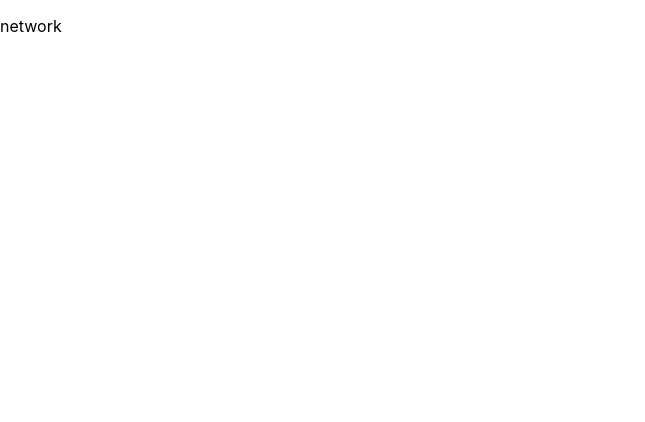
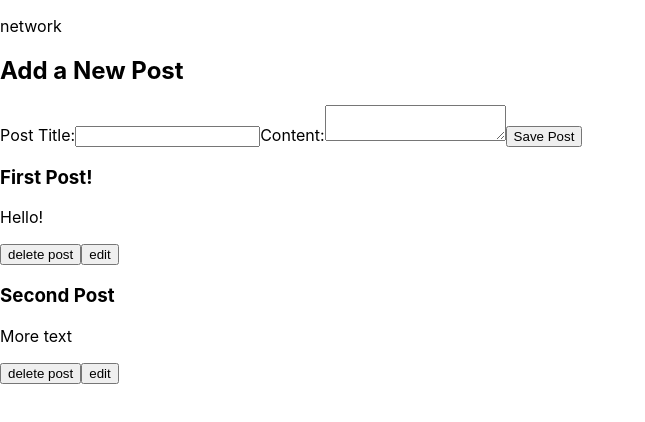
Before and after one commit to joaovitorzv/bug-free-lamp, a React (Create React App) app in the folder web/: page /network in a window 1280 px wide. Shown: the top 422 px of the page, without its empty margins (0-645 px from the left). Built offline with nearby package versions, Linux system fonts and the light colour scheme.

Commit message:
feat: redux concepts
basic "state crud" to understand how redux works

```diff
--- a/web/package.json
+++ b/web/package.json
@@ -3,6 +3,7 @@
   "version": "0.1.0",
   "private": true,
   "dependencies": {
+    "@reduxjs/toolkit": "^1.8.0",
     "@testing-library/jest-dom": "^5.14.1",
     "@testing-library/react": "^12.0.0",
     "@testing-library/user-event": "^13.2.1",
@@ -12,6 +13,8 @@
     "@types/react-dom": "^17.0.9",
     "react": "^17.0.2",
     "react-dom": "^17.0.2",
+    "react-redux": "^7.2.6",
+    "react-router-dom": "^6.2.2",
     "react-scripts": "5.0.0",
     "typescript": "^4.4.2",
     "web-vitals": "^2.1.0"
--- a/web/src/App.tsx
+++ b/web/src/App.tsx
@@ -1,8 +1,14 @@
 import "./App.css";
 import AppRoutes from "./routes";
+import store from "./redux/store";
+import { Provider } from "react-redux";
 
 function App() {
-  return <AppRoutes />;
+  return (
+    <Provider store={store}>
+      <AppRoutes />
+    </Provider>
+  );
 }
 
 export default App;
--- /dev/null
+++ b/web/src/actions/postsSlice.ts
@@ -0,0 +1,42 @@
+import { createSlice, nanoid, PayloadAction } from "@reduxjs/toolkit";
+import { RootState } from "../redux/store";
+
+const initialState = [
+  { id: "1", title: "First Post!", content: "Hello!" },
+  { id: "2", title: "Second Post", content: "More text" },
+];
+
+export const postsSlice = createSlice({
+  name: "posts",
+  initialState,
+  reducers: {
+    postAdded: {
+      reducer(state, action: PayloadAction<typeof initialState[0]>) {
+        state.push(action.payload);
+      },
+      prepare(title: string, content: string) {
+        return {
+          payload: {
+            id: nanoid(),
+            title,
+            content,
+          },
+        };
+      },
+    },
+    postDeleted: (state, action) => {
+      return state.filter((post) => post.id !== action.payload);
+    },
+    postEdited: (state, action) => {
+      const editPostIndex = state.findIndex(
+        (post) => post.id === action.payload.id
+      );
+      state[editPostIndex] = { ...action.payload };
+    },
+  },
+});
+
+export const selectPosts = (state: RootState) => state;
+
+export const { postAdded, postDeleted, postEdited } = postsSlice.actions;
+export default postsSlice.reducer;
--- a/web/src/pages/Network/index.tsx
+++ b/web/src/pages/Network/index.tsx
@@ -1,5 +1,114 @@
+import { useState } from "react";
+import { useDispatch, useSelector } from "react-redux";
+import {
+  selectPosts,
+  postAdded,
+  postDeleted,
+  postEdited,
+} from "../../actions/postsSlice";
+
+export const AddPostForm = () => {
+  const [title, setTitle] = useState("");
+  const [content, setContent] = useState("");
+
+  const onTitleChanged = (e: React.ChangeEvent<HTMLInputElement>) =>
+    setTitle(e.target.value);
+  const onContentChanged = (e: React.ChangeEvent<HTMLTextAreaElement>) =>
+    setContent(e.target.value);
+
+  const dispatch = useDispatch();
+
+  return (
+    <section>
+      <h2>Add a New Post</h2>
+      <form>
+        <label htmlFor="postTitle">Post Title:</label>
+        <input
+          type="text"
+          id="postTitle"
+          name="postTitle"
+          value={title}
+          onChange={(e) => onTitleChanged(e)}
+        />
+        <label htmlFor="postContent">Content:</label>
+        <textarea
+          id="postContent"
+          name="postContent"
+          value={content}
+          onChange={(e) => onContentChanged(e)}
+        />
+        <button
+          type="button"
+          onClick={() => dispatch(postAdded(title, content))}
+        >
+          Save Post
+        </button>
+      </form>
+    </section>
+  );
+};
+
+interface PostProps {
+  id: string;
+  title: string;
+  content: string;
+}
+
+const Post = ({ id, title, content }: PostProps) => {
+  const [edit, setEdit] = useState(false);
+  const [editTitle, setEditTile] = useState(title);
+  const [editContent, setEditContent] = useState(content);
+
+  const dispatch = useDispatch();
+
+  function handleEditPost(id: string) {
+    if (!edit) {
+      return setEdit(true);
+    } else {
+      dispatch(postEdited({ id, title: editTitle, content: editContent }));
+      setEdit(false);
+    }
+  }
+
+  return (
+    <div key={id}>
+      <h3>{title}</h3>
+      <p>{content}</p>
+      <button onClick={() => dispatch(postDeleted(id))}>delete post</button>
+      <div style={{ display: edit ? "block" : "none" }}>
+        <input
+          value={editTitle}
+          onChange={(e) => setEditTile(e.target.value)}
+        />
+        <input
+          value={editContent}
+          onChange={(e) => setEditContent(e.target.value)}
+        />
+      </div>
+      <button onClick={() => handleEditPost(id)}>
+        {edit ? "save" : "edit"}
+      </button>
+    </div>
+  );
+};
+
 function Network() {
-  return <p>network</p>;
+  const { posts } = useSelector(selectPosts);
+
+  return (
+    <div>
+      <p>network</p>
+      <AddPostForm />
+      {posts.map((post) => (
+        <Post
+          key={post.id}
+          id={post.id}
+          content={post.content}
+          title={post.title}
+        />
+      ))}
+    </div>
+  );
 }
 
 export default Network;
--- /dev/null
+++ b/web/src/redux/store.ts
@@ -0,0 +1,12 @@
+import { configureStore } from "@reduxjs/toolkit";
+import postsReducer from "../actions/postsSlice";
+
+const store = configureStore({
+  reducer: {
+    posts: postsReducer,
+  },
+});
+
+export type RootState = ReturnType<typeof store.getState>;
+
+export default store;
```
Also changed, not shown: 1 other file (tests, documents, lock files or other folders).
